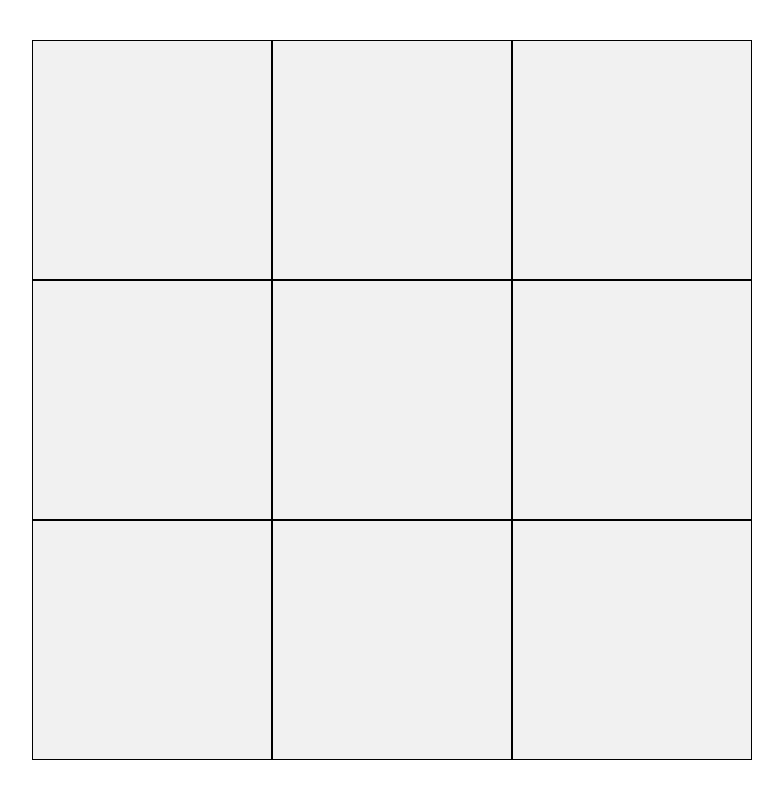
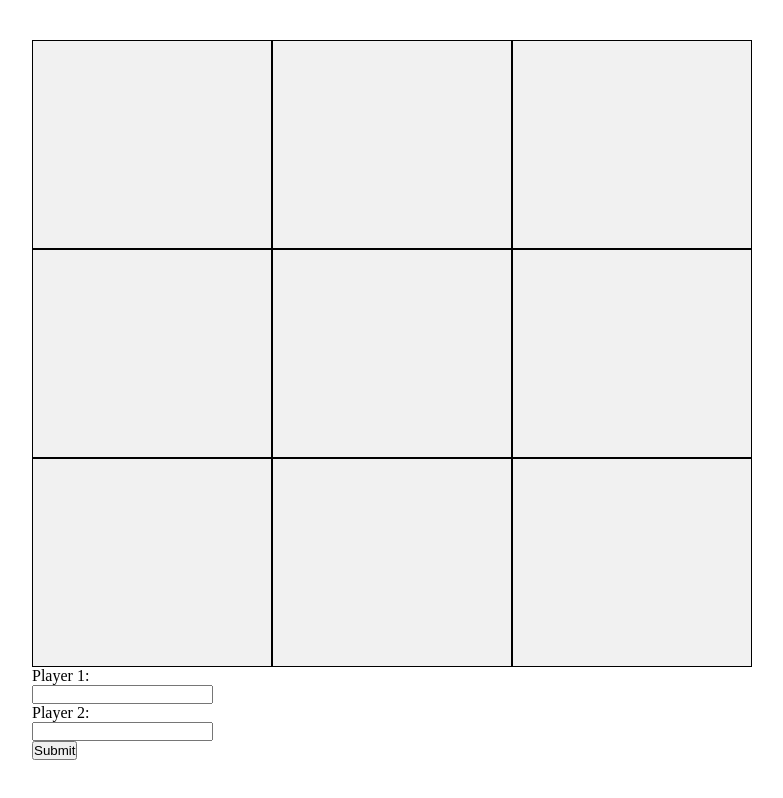
Before and after one commit to cryptocowboye/tic-tac-toe, a plain HTML site: page index.html in a window 1280 px wide. Shown: the whole page, without its empty margins (248-1031 px from the left). Drawn offline with Linux system fonts and the light colour scheme.

Commit message:
Add a form field

```diff
--- a/index.html
+++ b/index.html
@@ -35,6 +35,19 @@
         <div class="choice-container">
             <div class="bottom-right box"></div>
         </div>
+        <form>
+            <p>
+                <label for="player_one_name">Player 1: </label>
+                <input type="text" id="player_one_name" required>
+            </p>
+            <p>
+                <label for="player_two_name">Player 2: </label>
+                <input type="text" id="player_two_name" required>
+            </p>
+            <p>
+                <button type="submit">Submit</button>
+            </p>
+        </form>
     </div>
     <script src="./scripts/script.js" defer></script>
 </body>
```
